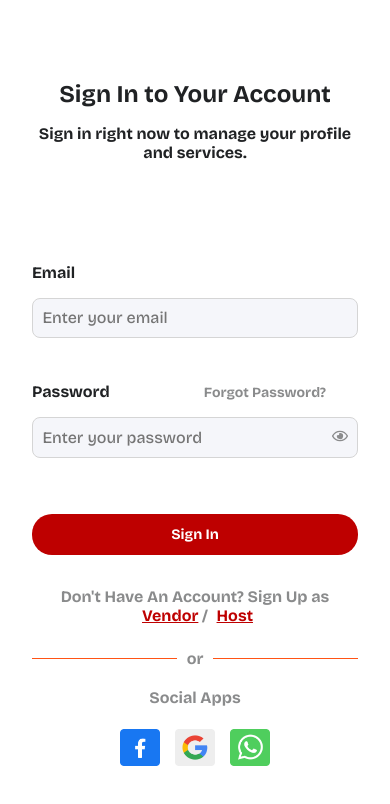
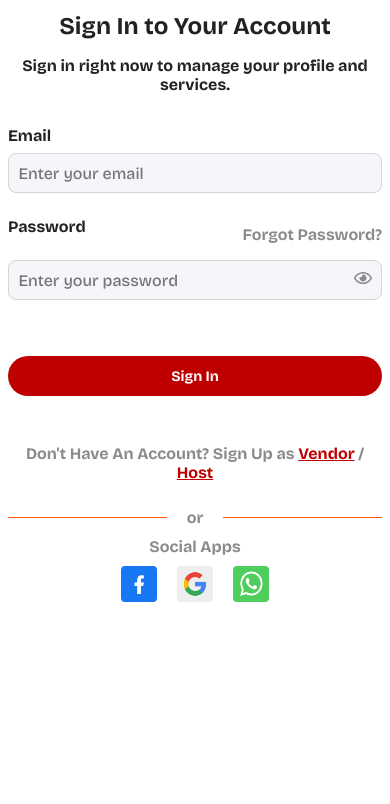
Before and after one commit to BeWhoop/bewhoop-webapp-frontend, a React (Vite) app in the folder my-app/: page / in a window 390 px wide. Shown: the top 804 px of the page. Built offline with nearby package versions, Linux system fonts and the light colour scheme.

Commit message:
login responsive

```diff
--- a/my-app/src/additional_pages/Login.css
+++ b/my-app/src/additional_pages/Login.css
@@ -1,3 +1,4 @@
+/* ---------- FONTS ---------- */
 @font-face {
   font-family: 'BricolageGrotesque-Medium';
   src: url('../vendor/assets/BricolageGrotesque-Medium.ttf') format('truetype');
@@ -8,6 +9,8 @@
   src: url('../vendor/assets/BricolageGrotesque-Bold.ttf') format('truetype');
   font-weight: normal;
 }
+
+/* ---------- RESET ---------- */
 * {
   margin: 0;
   padding: 0;
@@ -16,9 +19,10 @@
 html, body {
   width: 100%;
   height: 100%;
-  overflow: hidden;
   font-family: 'BricolageGrotesque-Bold', sans-serif;
 }
+
+/* ---------- LAYOUT ---------- */
 .login-vendor-card {
   display: flex;
   width: 100%;
@@ -52,72 +56,69 @@ html, body {
 .login-text-group p {
   font-family: 'BricolageGrotesque-Bold', sans-serif;
   font-size: 14px;
-  margin-left: 0.5rem;
   max-width: 80%;
   text-align: center;
   color: white;
 }
+
+/* ---------- FORM PANEL ---------- */
 .login-vendor-info {
   flex: 1;
-  padding: 4rem;
-  background-color: #ffffff;
   display: flex;
   flex-direction: column;
-  border-radius: 0;
+  background-color: #ffffff;
+  overflow-y: auto;           /* allow vertical scroll */
+  padding: 4rem;
+  align-items: center;        /* center everything except labels */
 }
+
+/* Title & subtitle centered */
 .login-title-group {
-  text-align: left;
-  display: flex;
-  flex-direction: column;
-  align-items: flex-start;
-  margin-left: 7rem;
-  margin-top: 2rem;
-  margin-bottom: 4rem;
+  text-align: center;
+  margin-bottom: 2rem;
 }
 .login-title-group h1 {
   font-family: 'BricolageGrotesque-Bold', sans-serif;
   font-size: 32px;
   color: #202224;
-  margin-left: 3rem;
 }
 .login-title-group p {
   font-family: 'BricolageGrotesque-Bold', sans-serif;
   font-size: 18px;
   color: #202224;
-  margin-top: 1.5rem;
-  margin-bottom: 2rem;
+  margin-top: 1rem;
+}
 
-}.login-password-container {
-  width: 80%;
+/* Email / Password & Forgot labels stay left-aligned */
+.login-password-container {
+  width: 100%;
+  max-width: 550px;
   display: flex;
   justify-content: space-between;
   align-items: center;
-  margin-left: 2rem;
+  margin: 0 auto 0.5rem;
 }
-
 .login-label1 {
   font-family: 'BricolageGrotesque-Bold', sans-serif;
   font-size: 16px;
   color: #202224;
-  margin: 0;
 }
-
 .login-label2 {
   font-family: 'BricolageGrotesque-Bold', sans-serif;
   font-size: 16px;
   color: #8A8B8C;
-  margin: auto 2rem 1rem auto;
-  text-align: right;
+  cursor: pointer;
   white-space: nowrap;
 }
+
+/* Centered inputs & button */
 .login-input-wrapper {
   position: relative;
   display: flex;
   align-items: center;
   width: 100%;
   max-width: 550px;
-  margin-left: 2rem;
-  margin-bottom: 2rem;
+  margin: 0 auto 1.5rem;
 }
 .login-simple-input {
   width: 100%;
@@ -127,11 +128,6 @@ html, body {
   font-family: 'BricolageGrotesque-Medium', sans-serif;
   font-size: 18px;
   background-color: #F5F6FA;
-  color: #A6A6A6;
-}
-.login-simple-input:focus {
-  outline: none;
-  border-color: #818181;
 }
 .login-eye-icon {
   position: absolute;
@@ -151,188 +147,98 @@ html, body {
   font-family: 'BricolageGrotesque-Bold', sans-serif;
   width: 100%;
   max-width: 550px;
-  align-self: flex-start;
-  margin: 2rem auto 0 2rem;
-  display: block;
+  margin: 2rem auto 0;
 }
-.login-next-button:hover {
-  background-color: #df4545;
-}
+
+/* Centered social section */
 .login-social-icons {
   display: flex;
   flex-direction: column;
-  align-self: flex-start;
-  margin-left: 0rem;
-  margin-top: 4rem;
+  align-items: center;
+  margin-top: 3rem;
   gap: 10px;
 }
-
 .login-social-icons span {
   font-family: 'BricolageGrotesque-Bold', sans-serif;
   font-size: 16px;
   color: #8A8B8C;
-  margin-bottom: 10px;
-}
-.login-social-icons-icons {
-  display: flex;
-  justify-content: center;
-  align-items: center;
-  margin-left:9rem;
-  gap: 20px;
-}
-.login-social-icons-icons img {
-  width: 40px;
-  height: 40px;
-  object-fit: contain;
-  cursor: pointer;
 }
 .login-divider-with-text {
   display: flex;
   align-items: center;
   width: 100%;
-  margin-left:5rem;
-  max-width: 500px;
-  margin-top: 1rem;
+  max-width: 550px;
   gap: 20px;
+  margin: 1rem auto 0;
 }
 .login-line {
   flex: 1;
-  width: 200px;
   height: 1px;
   background-color: #FF5315;
 }
 .login-or-text {
   font-size: 14px;
   color: #FF5315;
-  font-family: 'BricolageGrotesque-Bold', sans-serif;
+}
+.login-social-icons-icons {
+  display: flex;
+  gap: 20px;
+}
+.login-social-icons-icons img {
+  width: 40px;
+  height: 40px;
+  cursor: pointer;
 }
 .login-login-text {
-  align-self:center;
-  margin-left: 9rem;
+  text-align: center;
+  font-size: 16px;
 }
 .login-login-text a {
-  color: #5A8CFF;
+  color: #BE0000;
   text-decoration: underline;
-  cursor: pointer;
 }
+
+/* ---------- RESPONSIVE ---------- */
 @media (max-width: 850px) {
-  .login-left-bg {
-    display: none;
-  }
+  .login-left-bg { display: none; }
   .login-vendor-card {
-    display: block;
+    flex-direction: column;
     height: auto;
     overflow-y: auto;
   }
   .login-vendor-info {
     width: 100%;
-    padding: 2rem;
-    border-radius: 0;
+    padding: 2rem 1rem;
     min-height: 100vh;
-    display: flex;
-    flex-direction: column;
     align-items: center;
-    justify-content: center;
+    overflow-y: auto;
   }
-  .login-title-group {
+  .login-title-group { margin: 0 0 2rem 0; }
+  .login-next-button,
+  .login-divider-with-text,
+  .login-input-wrapper,
+  .login-password-container {
+    max-width: 100%;
+    width: 100%;
     margin-left: 0;
-    align-items: center;
-    text-align: center;
-    margin-top: 0.2rem;
-  }
-  .login-title-group h1 {
-    font-size: 24px;
-    margin-left: 0;
-  }
-  .login-title-group p {
-    font-size: 16px;
-    margin: 1rem 0 1.5rem 0;
-  }
-  .login-simple-input {
-    width: 100%;
-    max-width: 400px;
-    margin-left: 0;
-    font-size: 16px;
-    padding: 0.6rem;
-  }
-  .login-label1 {
-    text-align: left;
-    width: 100%;
-    max-width: 400px;
-    margin: 0.8rem auto 1rem auto;
-  }
-  .login-label2 {
-    text-align: center;
-    font-size: 14px;
-  }
-  .login-password-container {
-    width: 100%;
-    max-width: 400px;
-    flex-direction: row;
-    justify-content: space-between;
-    margin-left: 0;
-  }
-  .login-input-wrapper {
-    width: 100%;
-    max-width: 400px;
-    margin-left: auto;
-    margin-right: auto;
-  }
-  .login-eye-icon {
-    right: 10px;
-    font-size: 16px;
-  }
-  .login-next-button {
-    width: 100%;
-    max-width: 400px;
-    padding: 0.75rem;
-    display: flex;
-    justify-content: center;
-    align-items: center;
-    margin: 1.5rem auto 1rem auto;
-    border-radius: 20px;
-    font-size: 0.9rem;
-  }
-  .login-social-icons {
-    width: 100%;
-    max-width: 400px;
-    margin: 1rem auto 0 auto;
-    text-align: center;
-    align-items: center;
-  }
-  .login-social-icons span {
-    font-size: 16px;
-    margin-bottom: 10px;
-  }
-  .login-social-icons-icons {
-    gap: 15px;
-    justify-content: center;
-    margin-left:0;
-  }
-  .login-social-icons-icons img {
-    width: 40px;
-    height: 40px;
-  }
-  .login-divider-with-text {
-    width: 100%;
-    max-width: 400px;
-    margin: 0.3rem auto 0 auto;
-    gap: 10px;
-  }
-  .login-line {
-    width: 100%;
-  }
-  .login-or-text {
-    font-size: 14px;
-    text-align: center;
-  }
-  .login-login-text {
-    text-align: center;
-    font-size: 16px;
-    margin: 0 auto;
-  }
-  .login-login-text a {
-    font-size: 16px;
-    margin-left: 5px;
+    margin-right: 0;
   }
 }
+
+@media (max-width: 480px) {
+  .login-vendor-info { padding: 1rem 0.75rem; }
+  .login-title-group h1 { font-size: 24px; }
+  .login-title-group p { font-size: 16px; }
+  .login-simple-input { font-size: 16px; padding: 0.6rem; }
+  .login-next-button { padding: 0.7rem; font-size: 0.9rem; }
+  .login-social-icons-icons img { width: 36px; height: 36px; }
+}
+
+@media (max-width: 400px) {
+  .login-vendor-info { padding: 0.75rem 0.5rem; }
+  .login-next-button,
+  .login-input-wrapper,
+  .login-password-container {
+    max-width: 100%;
+  }
+}
```
